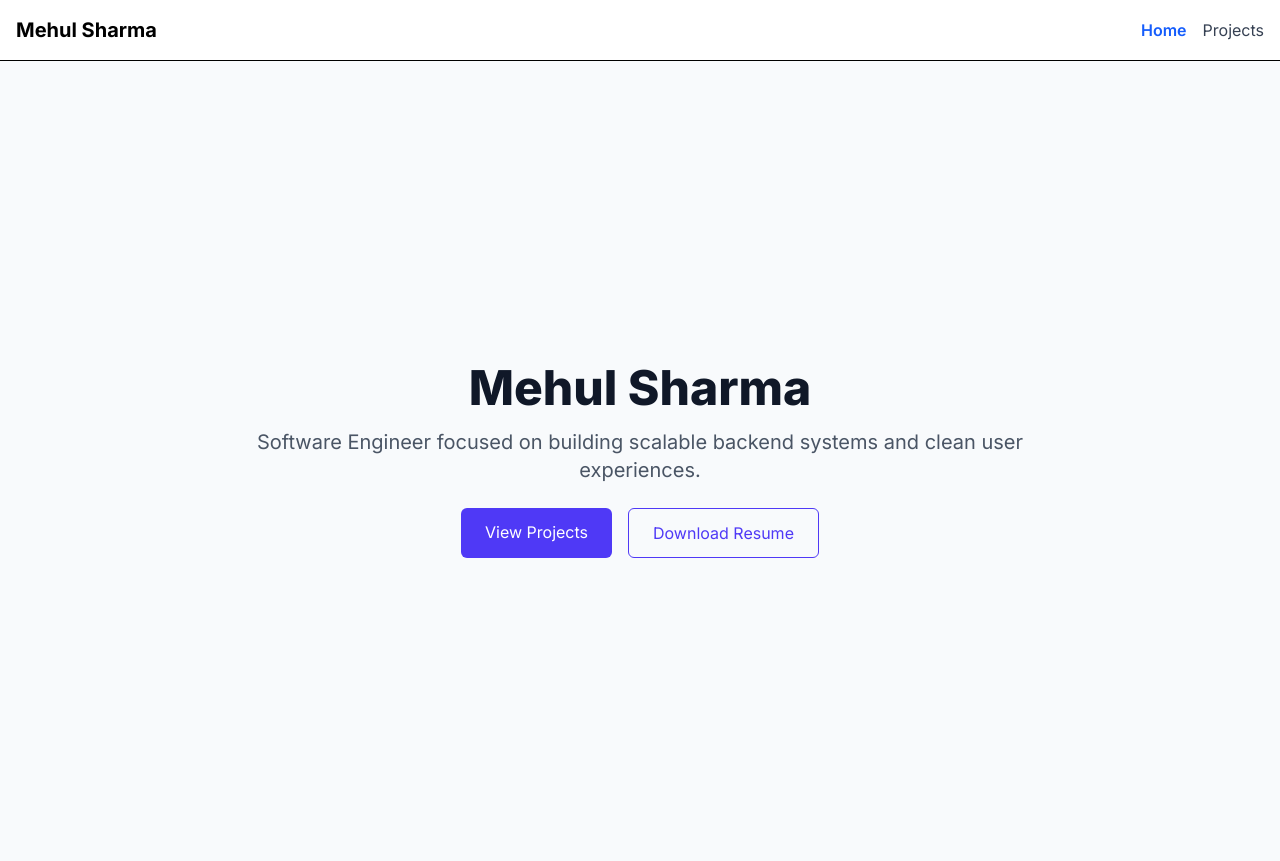
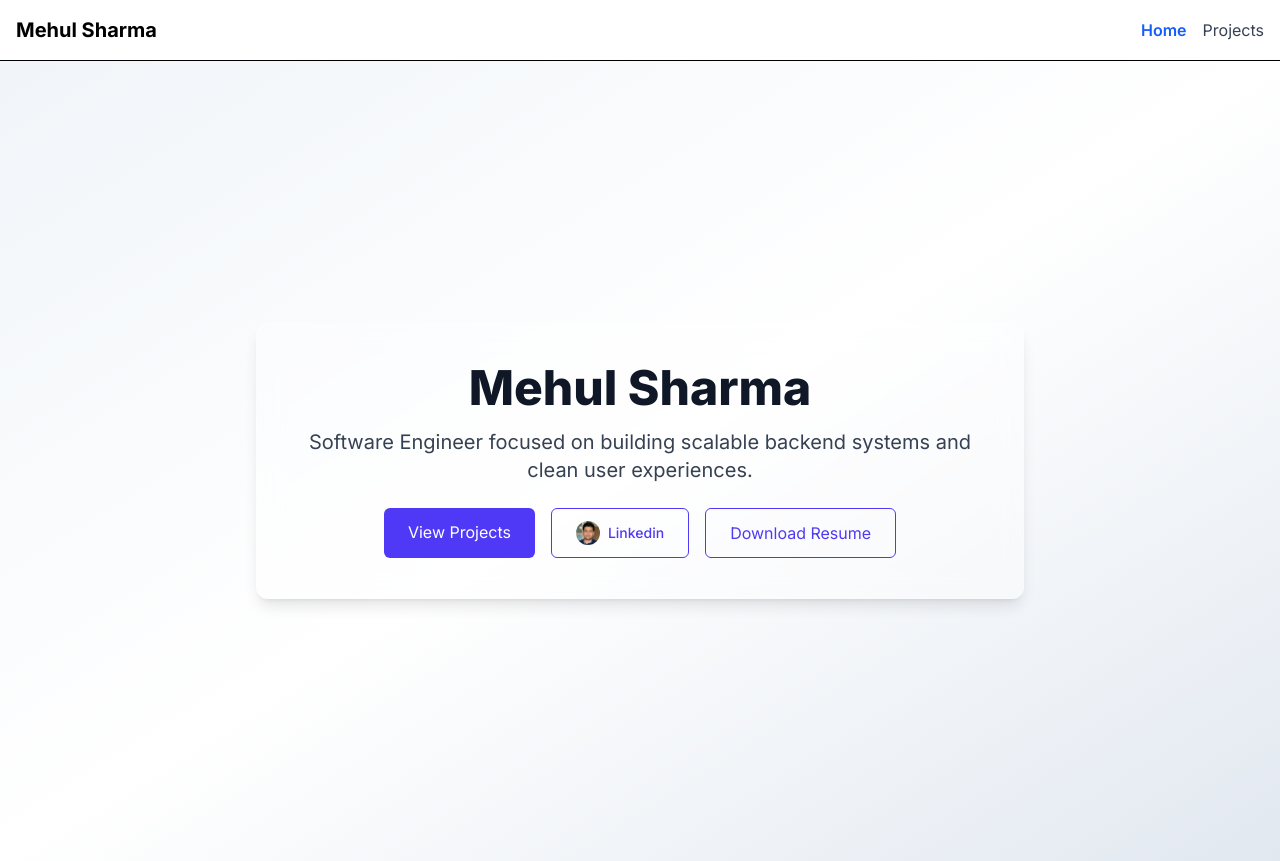
Before and after one commit to BruceWayne733/mehul-portfolio, a Next.js app: page / in a window 1280 px wide. Built offline with nearby package versions, Linux system fonts and the light colour scheme.

Commit message:
Add LinkedIn button with profile photo

```diff
--- a/src/app/page.tsx
+++ b/src/app/page.tsx
@@ -1,6 +1,6 @@
 export default function Home() {
   return (
-    <main className="relative min-h-screen flex flex-col items-center justify-center px-4 bg-slate-50 text-gray-800 overflow-hidden">
+    <main className="min-h-screen flex items-center justify-center px-4 bg-gradient-to-br from-slate-100 via-white to-slate-200 text-gray-900">
       {/* Blobs Background */}
       <div className="absolute top-0 left-0 w-full h-full -z-10">
         <div className="absolute w-96 h-96 bg-indigo-300 rounded-full mix-blend-multiply filter blur-3xl opacity-30 animate-blob top-10 left-10"></div>
@@ -9,9 +9,9 @@ export default function Home() {
       </div>
 
       {/* Content */}
-      <div className="max-w-3xl w-full text-center py-20">
-        <h1 className="text-5xl font-extrabold mb-4 text-gray-900">Mehul Sharma</h1>
-        <p className="text-xl text-gray-600 mb-6">
+      <div className="bg-white/40 backdrop-blur-md border border-white/20 shadow-lg rounded-xl p-10 max-w-3xl w-full text-center">
+        <h1 className="text-5xl font-extrabold mb-4">Mehul Sharma</h1>
+        <p className="text-xl text-gray-700 mb-6">
           Software Engineer focused on building scalable backend systems and clean user experiences.
         </p>
 
@@ -22,6 +22,22 @@ export default function Home() {
           >
             View Projects
           </a>
+
+          <a
+          href="https://www.linkedin.com/in/mehul-sharma-1308861a0/"
+          target="_blank"
+          rel="noopener noreferrer"
+          className="flex items-center gap-2 px-6 py-3 border border-indigo-600 text-indigo-600 rounded-md hover:bg-indigo-100 transition duration-300"
+          >
+          <img
+          src="/mehul_linkedin.jpg"
+          alt="Mehul Sharma"
+          className="w-6 h-6 rounded-full object-cover"
+          />
+          <span className="text-sm font-medium">Linkedin</span>
+          </a>
+
+
           <a
             href="/Mehul_Sharma_Resume.pdf"
             download
```
Also changed, not shown: public/mehul_linkedin.jpg (added).
